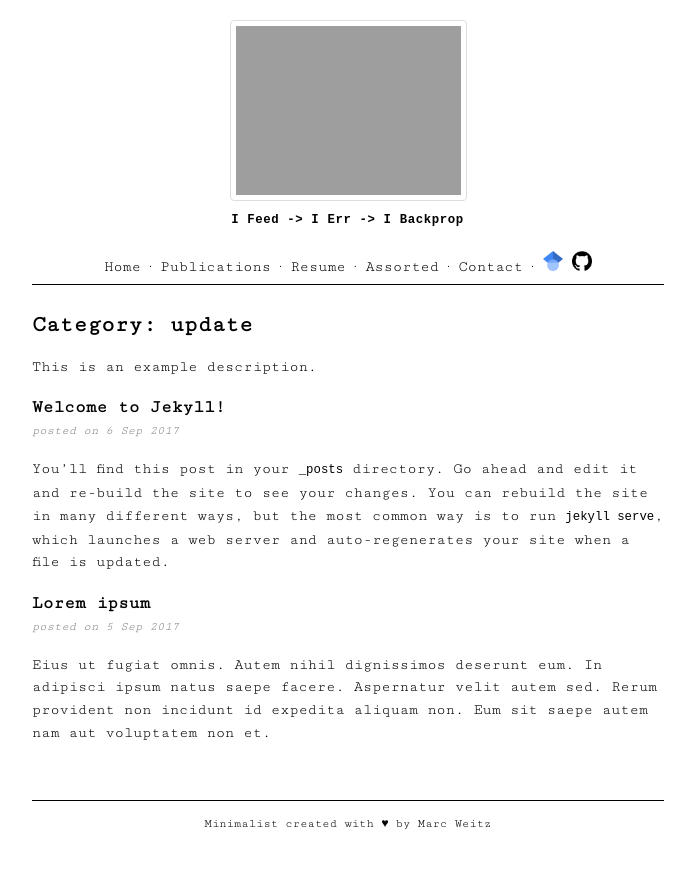
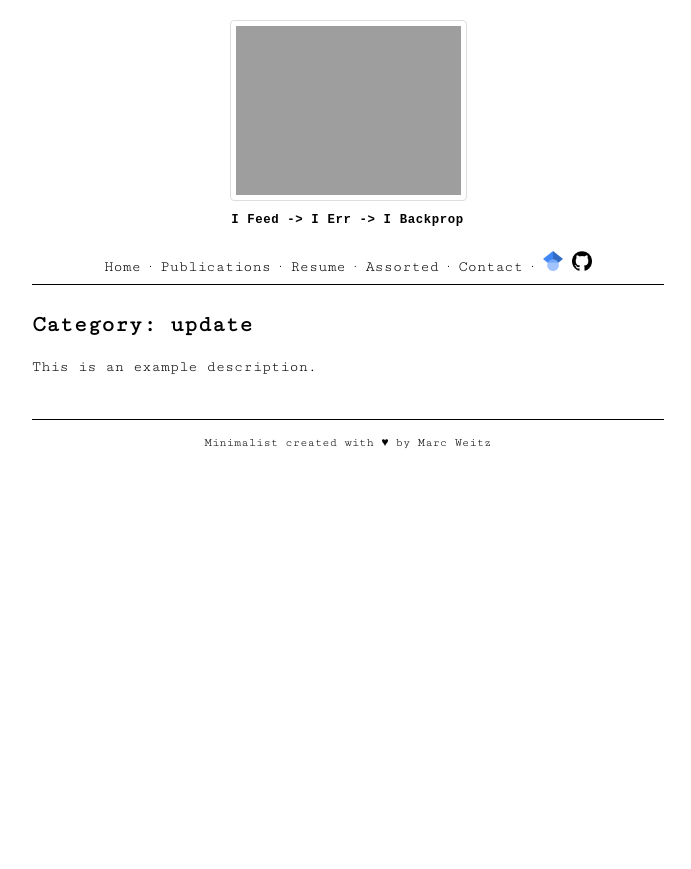
Before and after one commit to bhanu77prakash/bhanu77prakash.github.io, a Jekyll site: the page built from categories/update.md, in a window 1280 px wide. Shown: the top 869 px of the page, without its empty margins (292-983 px from the left). Built offline with Jekyll 4.4.1, drawn with Linux system fonts in a browser that asks for light colours.

Commit message:
Updated links

```diff
--- a/_includes/nav.html
+++ b/_includes/nav.html
@@ -4,6 +4,6 @@
   <a href="{{site.url}}{{site.baseurl}}/resume/">Resume</a> ·
   <a href="{{site.url}}{{site.baseurl}}/assorted/">Assorted</a> ·
   <a href="{{site.url}}{{site.baseurl}}/contact/">Contact</a> ·
-  <a href="https://scholar.google.ca/citations?user=H_l6pEIAAAAJ&hl=en"><img src="{{site.url}}{{site.baseurl}}/assets/images/scholar_logo.svg.png" style="height:20px;width:20px;"></img></a>
-  <a href="https://github.com/bhanu77prakash/"><img src="{{site.url}}{{site.baseurl}}/assets/images/github.png" style="height:20px;width:20px;"></img></a>
+  <a href="https://scholar.google.ca/citations?user=H_l6pEIAAAAJ&hl=en" target="_blank"><img src="{{site.url}}{{site.baseurl}}/assets/images/scholar_logo.svg.png" style="height:20px;width:20px;"></img></a>
+  <a href="https://github.com/bhanu77prakash/" target="_blank"><img src="{{site.url}}{{site.baseurl}}/assets/images/github.png" style="height:20px;width:20px;"></img></a>
 </div>
--- a/_posts/2017-09-06-Lorem-Ipsum.md
+++ /dev/null
@@ -1,18 +0,0 @@
----
-layout: post
-title:  "Lorem ipsum"
-date:   2017-09-06 01:03:29 +0200
-categories: jekyll update
-comments: true
----
-Eius ut fugiat omnis. Autem nihil dignissimos deserunt eum. In adipisci ipsum natus saepe facere. Aspernatur velit autem sed. Rerum provident non incidunt id expedita aliquam non. Eum sit saepe autem nam aut voluptatem non et.
-
-<!--more-->
-
-Sequi et ut consequatur et incidunt expedita provident. Iste ipsa eaque qui. Totam vitae quasi nulla aut aliquam harum. Quibusdam et deserunt possimus dolores voluptate facilis corrupti vero.
-
-Molestiae dolores sit sed ut laudantium modi enim sunt. Eos ut suscipit ab aliquid reprehenderit deleniti. Doloremque nostrum aspernatur aut id alias est ut.
-
-Aut sequi hic doloribus porro ipsa exercitationem in. Ducimus incidunt soluta veritatis sed a debitis. Nobis et expedita ipsam ipsum. Expedita quasi sit molestiae aut consequatur voluptatem optio non. Tempore quos ab qui dicta sed dolorem. Pariatur cumque nulla adipisci quo facere maiores sunt.
-
-A excepturi debitis sit. Dolor sequi voluptatem voluptas quibusdam omnis nihil. Dolor aut laudantium sunt ut consequatur id.
--- a/_posts/2017-09-07-welcome-to-jekyll.markdown
+++ /dev/null
@@ -1,28 +0,0 @@
----
-layout: post
-title:  "Welcome to Jekyll!"
-date:   2017-09-07 01:03:29 +0200
-categories: update
-comments: false
----
-You’ll find this post in your `_posts` directory. Go ahead and edit it and re-build the site to see your changes. You can rebuild the site in many different ways, but the most common way is to run `jekyll serve`, which launches a web server and auto-regenerates your site when a file is updated.
-
-<!--more-->
-
-To add new posts, simply add a file in the `_posts` directory that follows the convention `YYYY-MM-DD-name-of-post.ext` and includes the necessary front matter. Take a look at the source for this post to get an idea about how it works.
-
-Jekyll also offers powerful support for code snippets:
-
-{% highlight ruby %}
-def print_hi(name)
-  puts "Hi, #{name}"
-end
-print_hi('Tom')
-#=> prints 'Hi, Tom' to STDOUT.
-{% endhighlight %}
-
-Check out the [Jekyll docs][jekyll-docs] for more info on how to get the most out of Jekyll. File all bugs/feature requests at [Jekyll’s GitHub repo][jekyll-gh]. If you have questions, you can ask them on [Jekyll Talk][jekyll-talk].
-
-[jekyll-docs]: http://jekyllrb.com/docs/home
-[jekyll-gh]:   https://github.com/jekyll/jekyll
-[jekyll-talk]: http://talk.jekyllrb.com/
```
Also changed, not shown: 2 other files.
